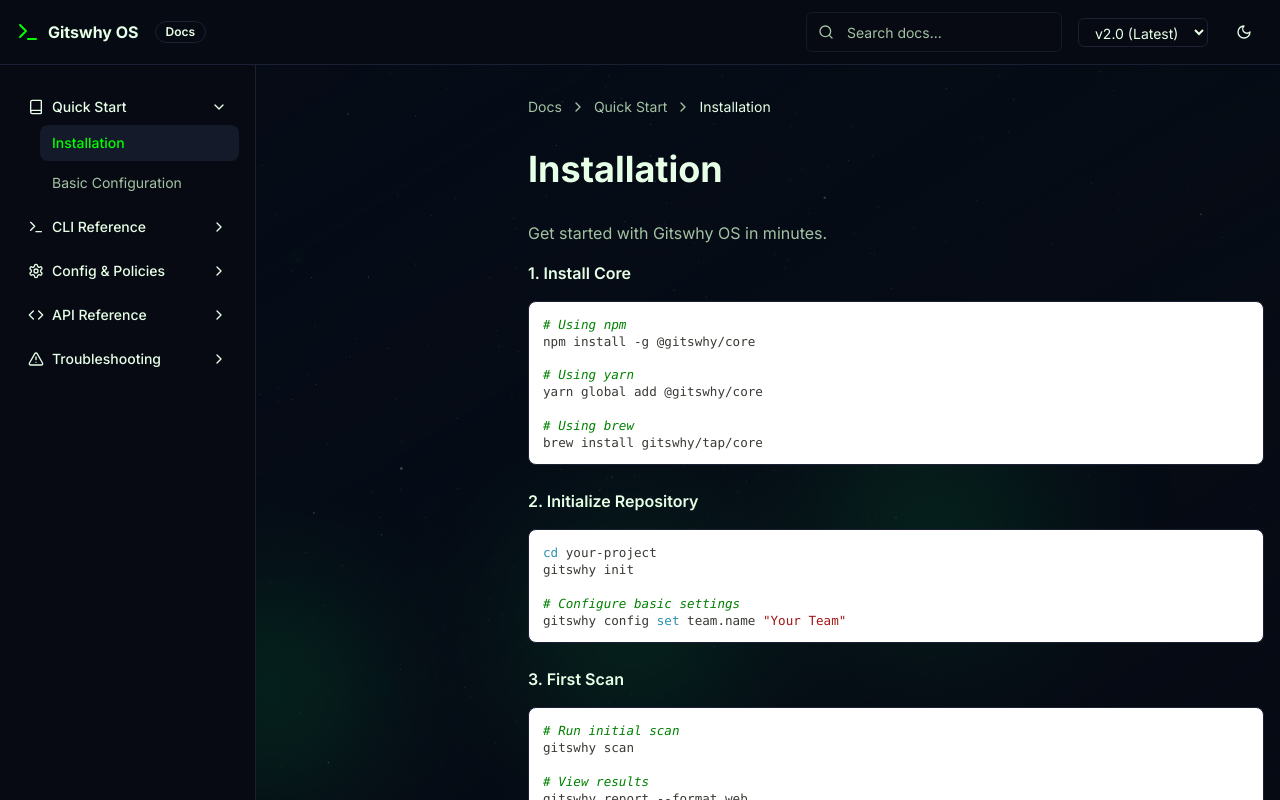
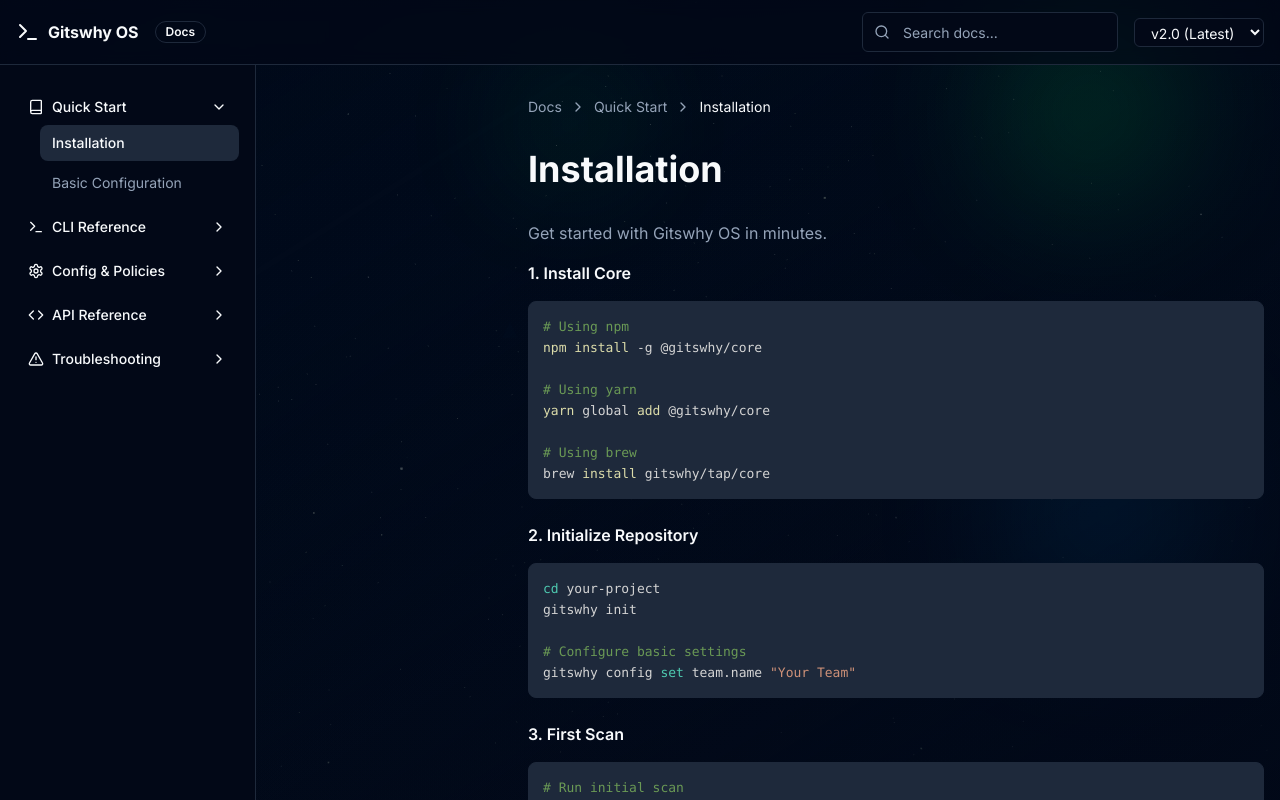
Before and after one commit to gitswhy/cognition-web-genesis, a React (Vite) app: page /docs in a window 1280 px wide. Shown: the top 800 px of the page. Built offline with nearby package versions, Linux system fonts and the light colour scheme.

Commit message:
Implement dark mode for docs page
Automatically enable dark mode on the docs page.

```diff
--- a/src/pages/Docs.tsx
+++ b/src/pages/Docs.tsx
@@ -1,6 +1,6 @@
 import React, { useState, useEffect } from 'react';
 import { useSearchParams, Link, useLocation } from 'react-router-dom';
-import { Search, Menu, Sun, Moon, ChevronRight, ChevronDown, Book, Terminal, Settings, Code, AlertTriangle, X } from 'lucide-react';
+import { Search, Menu, ChevronRight, ChevronDown, Book, Terminal, Settings, Code, AlertTriangle, X } from 'lucide-react';
 import { Button } from '@/components/ui/button';
 import { Input } from '@/components/ui/input';
 import { Badge } from '@/components/ui/badge';
@@ -24,25 +24,12 @@ interface DocSection {
 }
 
 const CodeBlock = ({ children, language = 'bash', ...props }: { children: string; language?: string }) => {
-  const [isDark, setIsDark] = useState(true);
-
-  useEffect(() => {
-    const checkTheme = () => {
-      setIsDark(document.documentElement.classList.contains('dark'));
-    };
-
-    checkTheme();
-    const observer = new MutationObserver(checkTheme);
-    observer.observe(document.documentElement, { attributes: true, attributeFilter: ['class'] });
-
-    return () => observer.disconnect();
-  }, []);
 
   return (
     <div className="relative group">
       <SyntaxHighlighter
         language={language}
-        style={isDark ? vscDarkPlus : vs}
+        style={vscDarkPlus}
         customStyle={{
           background: 'hsl(var(--muted))',
           border: '1px solid hsl(var(--border))',
@@ -690,27 +677,15 @@ export default function Docs() {
   const [searchQuery, setSearchQuery] = useState('');
   const [selectedVersion, setSelectedVersion] = useState('v2.0');
   const [isSidebarOpen, setIsSidebarOpen] = useState(true);
-  const [isDarkMode, setIsDarkMode] = useState(true);
   const [expandedSections, setExpandedSections] = useState<string[]>(['quick-start']);
 
   const currentSection = searchParams.get('section') || 'quick-start';
   const currentSubsection = searchParams.get('subsection') || 'installation';
 
   useEffect(() => {
-    const checkTheme = () => {
-      setIsDarkMode(document.documentElement.classList.contains('dark'));
-    };
-
-    checkTheme();
-    const observer = new MutationObserver(checkTheme);
-    observer.observe(document.documentElement, { attributes: true, attributeFilter: ['class'] });
-
-    return () => observer.disconnect();
+    // Force dark mode on docs page
+    document.documentElement.classList.add('dark');
   }, []);
-
-  const toggleTheme = () => {
-    document.documentElement.classList.toggle('dark');
-  };
 
   const toggleSection = (sectionId: string) => {
     setExpandedSections(prev =>
@@ -784,13 +759,6 @@ export default function Docs() {
               <option value="v1.8">v1.8</option>
             </select>
 
-            <Button
-              variant="ghost"
-              size="sm"
-              onClick={toggleTheme}
-            >
-              {isDarkMode ? <Sun className="h-4 w-4" /> : <Moon className="h-4 w-4" />}
-            </Button>
           </div>
         </div>
       </header>
```
